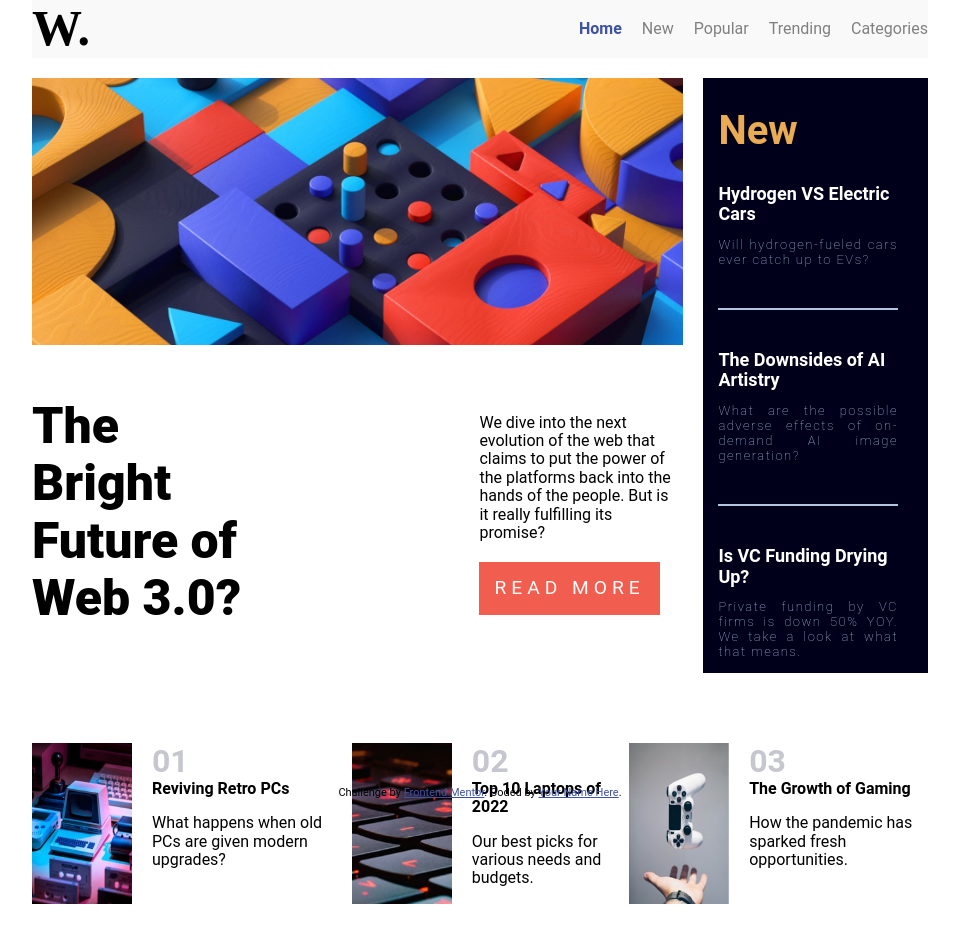
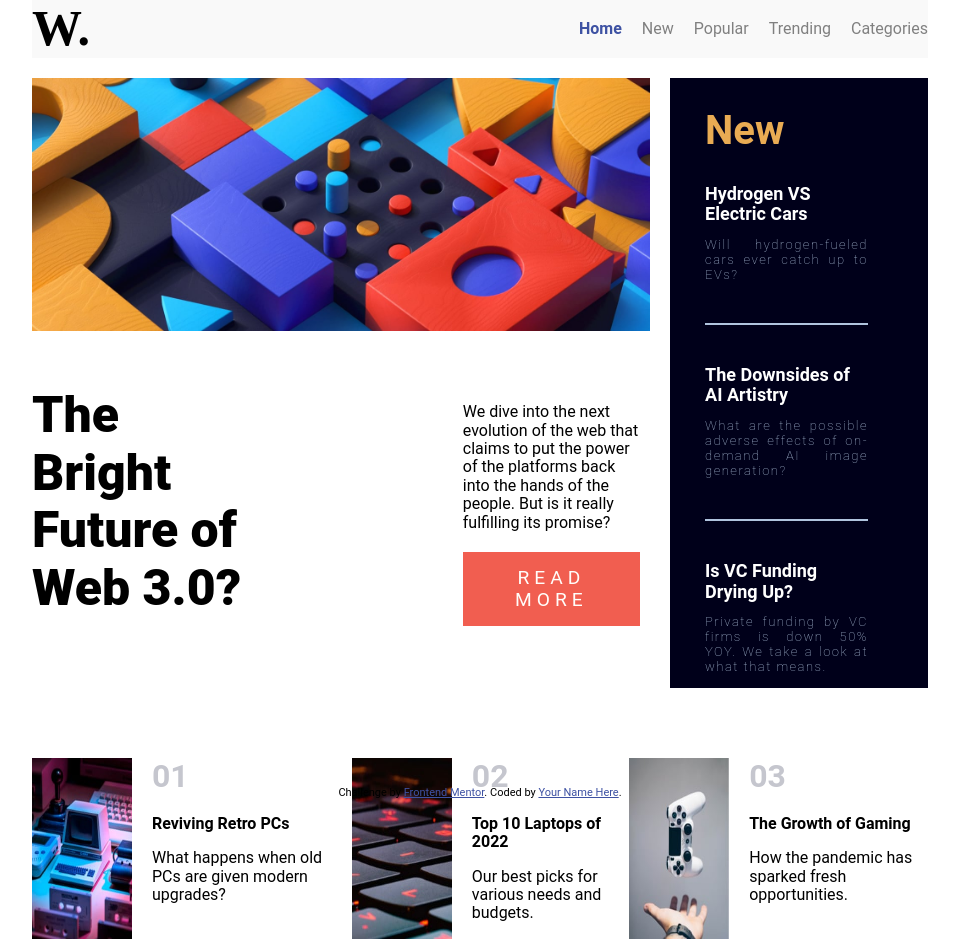
Before and after one commit to jameshsousa/News-homepage, a plain HTML site: page src/index.html in a window 1280 px wide. Shown: the whole page, without its empty margins (160-1119 px from the left). Before the commit the page ends 904 px from the top, so only its background shows below. Drawn offline with Linux system fonts and the light colour scheme.

Commit message:
ajust space between items of the footer section

```diff
--- a/src/assets/css/style.css
+++ b/src/assets/css/style.css
@@ -65,6 +65,8 @@ html, body {
     grid-column: 3;
     color: white;
     background-color: hsl(240, 100%, 5%);
+    padding-right: 30px;
+    padding-left: 20px;
 
 }
 
@@ -117,6 +119,7 @@ html, body {
     font-size: 32px;
     color: hsl(233, 8%, 79%);
     padding-left: 20px;
+    padding-bottom: 20px;
 }
 
 .footer h4 {
@@ -126,7 +129,7 @@ html, body {
 }
 
 .footer h4:hover{
-    color: hsl(35, 77%, 62%);
+    color: hsl(5, 85%, 63%);
 }
 
 .footer p {
```
Also changed, not shown: design/active-states.jpg (deleted), design/desktop-design.jpg (deleted), design/desktop-preview.jpg (deleted), design/mobile-design.jpg (deleted), design/mobile-menu.jpg (deleted), 3 other files.
